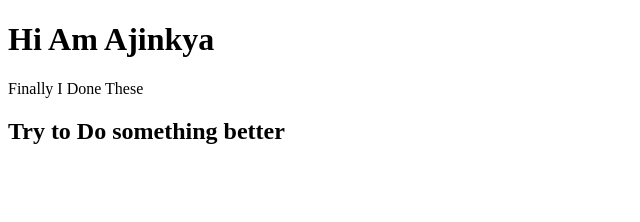
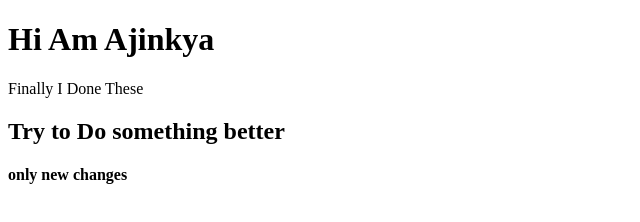
Before and after one commit to ajinkyathail/htdocs, a plain HTML site: page index.html in a window 1280 px wide. Shown: the whole page, without its empty margins (0-640 px from the left). Drawn offline with Linux system fonts and the light colour scheme.

Commit message:
new changes

```diff
--- a/index.html
+++ b/index.html
@@ -7,6 +7,8 @@
     <h1> Hi Am Ajinkya</h1>
     <p>Finally I Done These</p>
     <h2> Try to Do something better</h2>
+    <h4> only new changes</h4>
+
 </head>
 <body>
 
```
Also changed, not shown: 1 other file.
